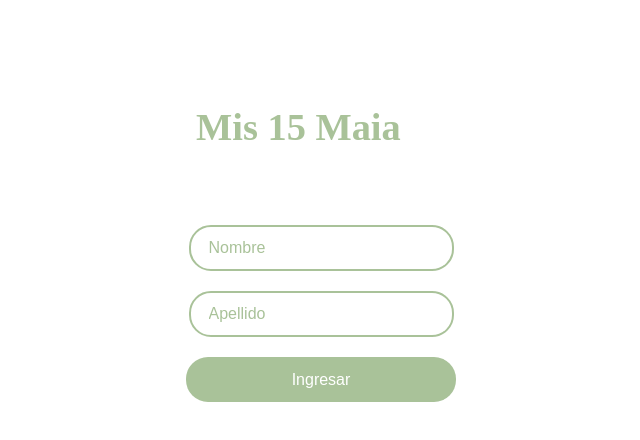
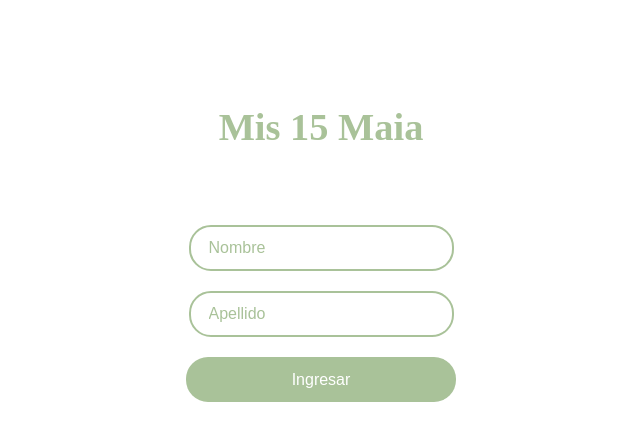
Before and after one commit to ricardoudibenedetto/invitacion, a React (Vite) app: page /login in a window 1280 px wide. Shown: the top 440 px of the page, without its empty margins (319-959 px from the left). Built offline with nearby package versions, Linux system fonts and the light colour scheme; a web font is replaced by a local one.

Commit message:
login center

```diff
--- a/src/pages/LoginPage.tsx
+++ b/src/pages/LoginPage.tsx
@@ -4,7 +4,7 @@ import { LoginFormComponent } from '../components/login/LoginFormComponent'
 export const LoginPage = () => {
   return (
     <main className='container margin-top'>
-      <h1>Mis 15 Maia</h1>
+      <h1 className='text-center'>Mis 15 Maia</h1>
       <section>
         <LoginFormComponent />
       </section>
```
